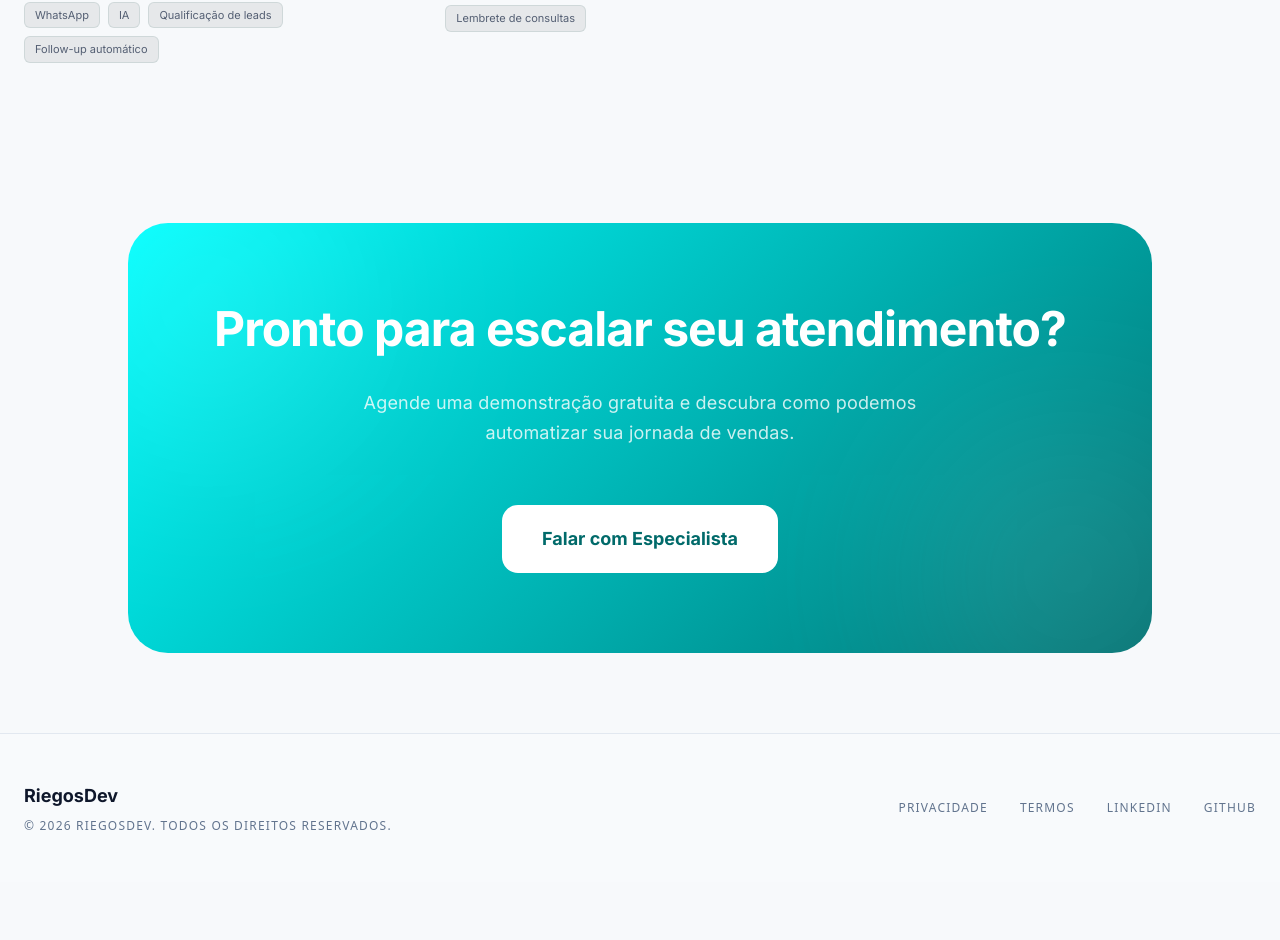
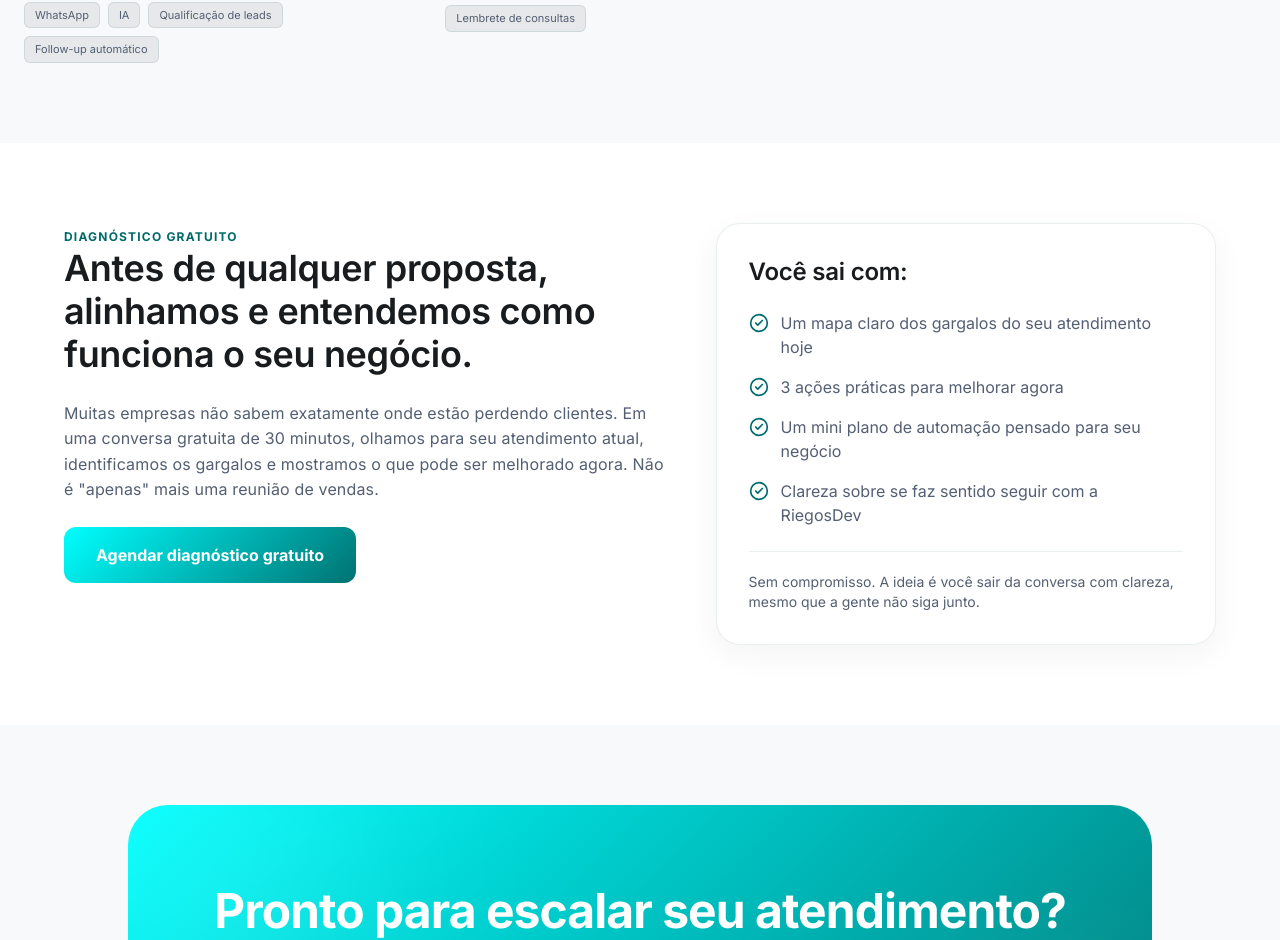
Before and after one commit to T-Riego/riegosdevcloud, a Next.js app: page / in a window 1280 px wide. Shown: the part 2828-3768 px from the top of the page. Before the commit the page ends 3710 px from the top, so only its background shows below. Built offline with nearby package versions, Linux system fonts and the light colour scheme.

Commit message:
feat: add diagnostic section

```diff
--- a/app/page.tsx
+++ b/app/page.tsx
@@ -4,6 +4,7 @@ import { Footer } from '@/components/layout/Footer'
 import { HeroSection } from '@/components/sections/HeroSection'
 import { ServicesSection } from '@/components/sections/ServicesSection'
 import { PortfolioSection } from '@/components/sections/PortfolioSection'
+import { DiagnosticSection } from '@/components/sections/DiagnosticSection'
 import { CtaSection } from '@/components/sections/CtaSection'
 import { WhatsAppFab } from '@/components/ui/WhatsAppFab'
 import { SmoothScroll } from '@/components/ui/SmoothScroll'
@@ -17,6 +18,7 @@ export default function Home() {
         <HeroSection />
         <ServicesSection />
         <PortfolioSection />
+        <DiagnosticSection />
         <CtaSection />
       </main>
       <Footer />
--- /dev/null
+++ b/components/sections/DiagnosticSection.tsx
@@ -0,0 +1,50 @@
+'use client'
+
+import { CheckCircle2 } from 'lucide-react'
+import { useLocale } from '@/context/LocaleContext'
+
+const diagnosticWhatsAppHref = 'https://wa.me/5531988969661?text=Ol%C3%A1%2C+vim+pelo+site+e+quero+agendar+um+diagn%C3%B3stico+gratuito.'
+
+export function DiagnosticSection() {
+  const { content } = useLocale()
+
+  return (
+    <section id="diagnostico" className="py-20 px-6 bg-surface-container-lowest">
+      <div className="max-w-6xl mx-auto grid grid-cols-1 lg:grid-cols-[1.1fr_0.9fr] gap-10 items-start">
+        <div className="space-y-6">
+          <span className="text-primary font-bold uppercase tracking-widest text-xs">
+            {content.diagnostic.sectionTitle}
+          </span>
+          <h2 className="font-h2 text-h2 text-on-background max-w-3xl">
+            {content.diagnostic.headline}
+          </h2>
+          <p className="text-secondary text-body-md max-w-2xl">
+            {content.diagnostic.description}
+          </p>
+          <a
+            href={diagnosticWhatsAppHref}
+            target="_blank"
+            rel="noopener noreferrer"
+            className="inline-flex items-center justify-center px-8 py-4 accent-gradient text-white rounded-xl font-bold active:scale-95 transition-transform"
+          >
+            {content.diagnostic.cta}
+          </a>
+        </div>
+        <aside className="bg-white p-8 rounded-3xl border border-outline-variant/30 soft-card-shadow space-y-6">
+          <h3 className="font-h3 text-h3 text-on-background">{content.diagnostic.outcomesTitle}</h3>
+          <ul className="space-y-4">
+            {content.diagnostic.outcomes.map((outcome) => (
+              <li key={outcome} className="flex items-start gap-3">
+                <CheckCircle2 className="w-5 h-5 mt-0.5 text-primary shrink-0" aria-hidden="true" />
+                <span className="text-secondary">{outcome}</span>
+              </li>
+            ))}
+          </ul>
+          <p className="text-sm text-secondary border-t border-outline-variant/30 pt-5">
+            {content.diagnostic.note}
+          </p>
+        </aside>
+      </div>
+    </section>
+  )
+}
```
